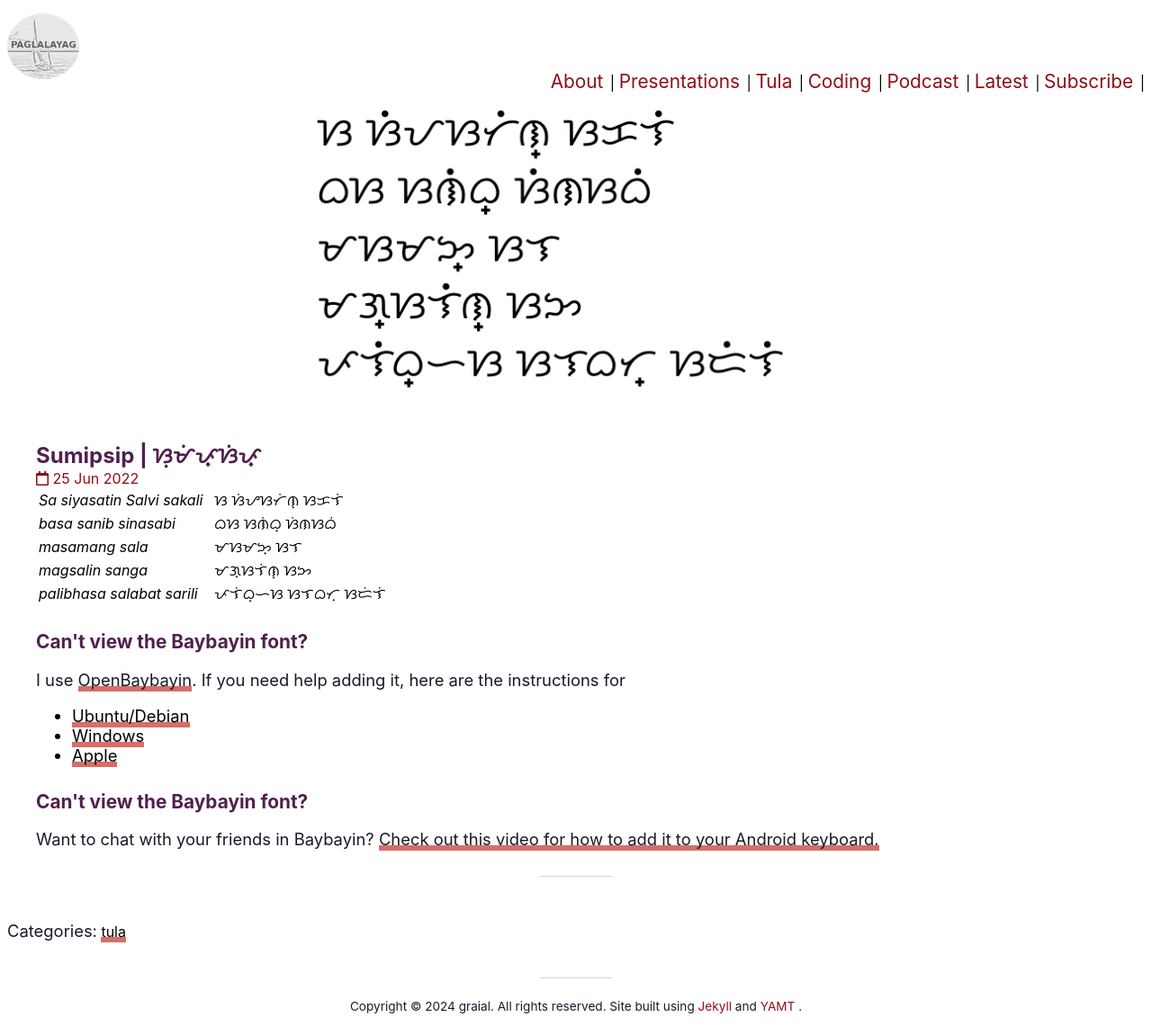
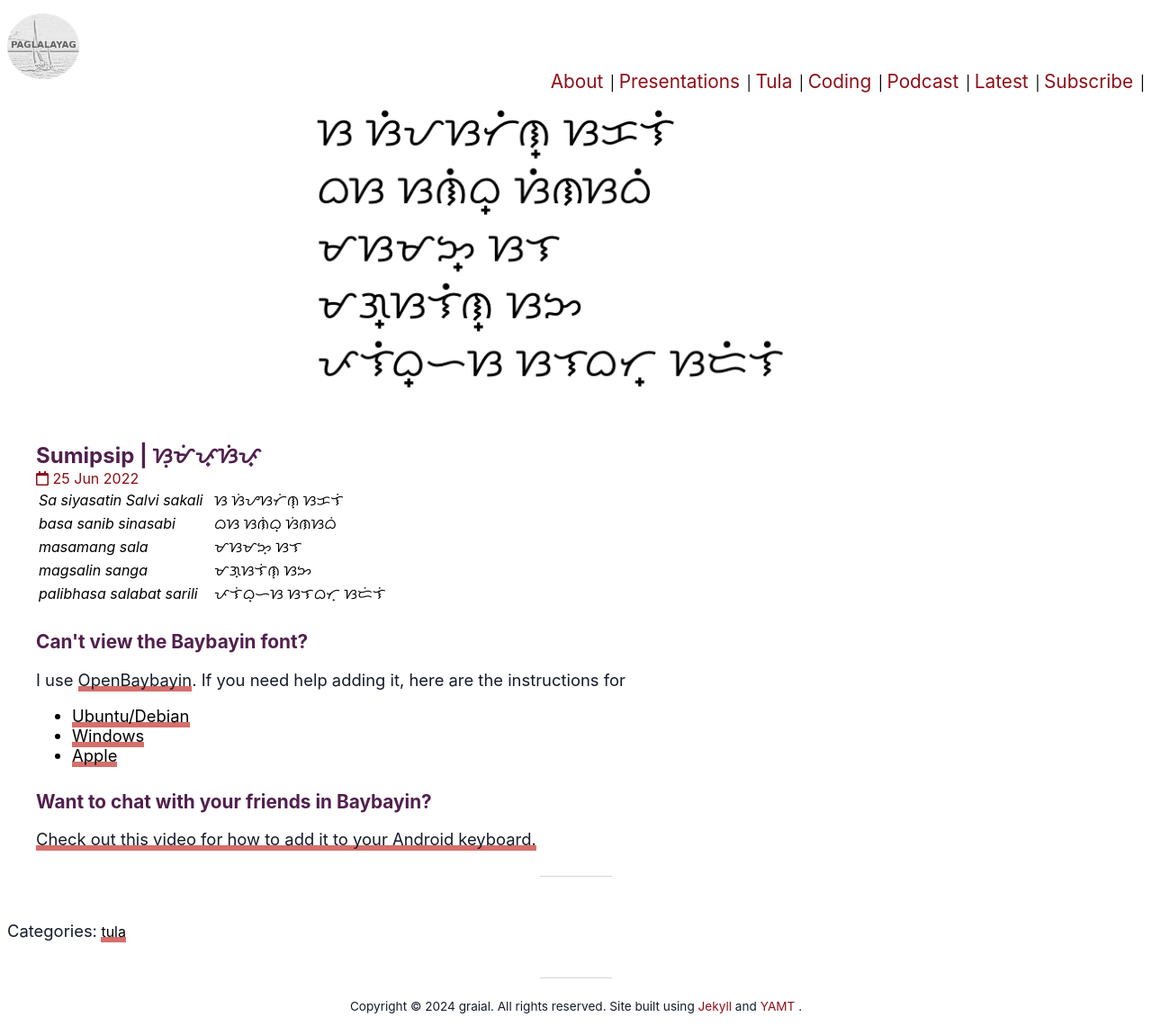
Before and after one commit to paglalayag/paglalayag.github.io, a Jekyll site: the page built from tula/_posts/2022-06-25-sumipsip.md, in a window 1280 px wide. Shown: the whole page at 90% size. Built offline with Jekyll 4.4.1, drawn with Linux system fonts in a browser that asks for light colours; nearby versions of some CDN libraries.

Commit message:
add link to baybayin keyboard link

```diff
--- a/_includes/baybayin-tip.html
+++ b/_includes/baybayin-tip.html
@@ -16,8 +16,7 @@
       </li>
     </ul>
   </p>
-<h4> Can't view the Baybayin font?</h4>
+<h4>Want to chat with your friends in Baybayin? </h4>
   <p>
-    Want to chat with your friends in Baybayin?
     <a href="https://www.youtube.com/watch?v=UIs0kAdUEX0">Check out this video for how to add it to your Android keyboard.</a>
   </p>
```
